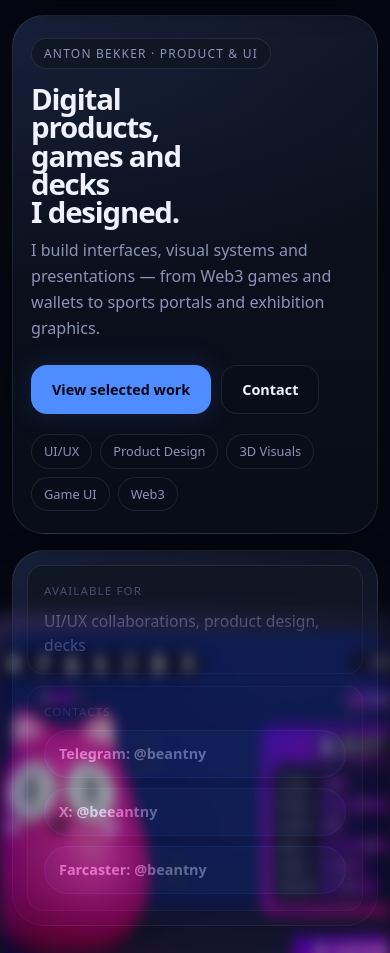
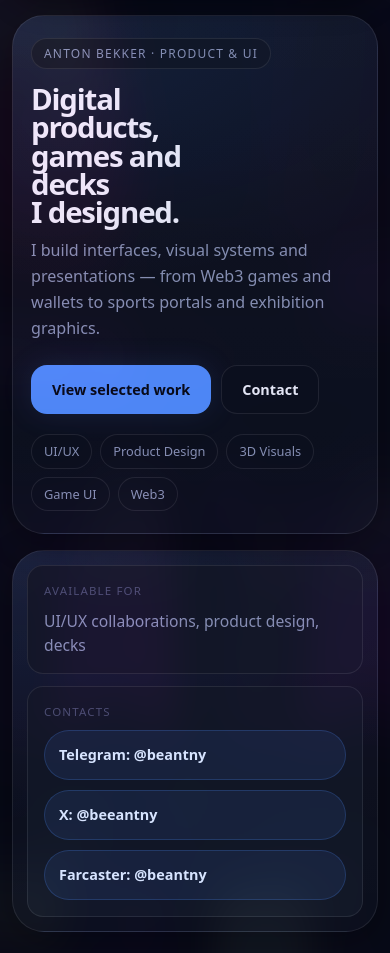
Before and after one commit to beantny/beantny, a plain HTML site: page index.html in a window 390 px wide. Shown: the part 98-1051 px from the top of the page. Drawn offline with Linux system fonts and the light colour scheme; a web font is replaced by a local one.

Commit message:
Update index.html
another mobile version fix

```diff
--- a/index.html
+++ b/index.html
@@ -334,6 +334,8 @@
       max-width: 100%;
       white-space: normal;
       word-break: break-word;
+      opacity: 1;
+      visibility: visible;
     }
 
     .social-chip:hover {
@@ -347,12 +349,16 @@
       display: none;
       margin-top: 16px;
       padding: 14px;
-      overflow: hidden;
+      overflow: visible;
     }
 
     .mobile-contact-grid {
       display: grid;
       gap: 12px;
+    }
+
+    .mobile-contact-grid .mini-card {
+      overflow: visible;
     }
 
     .mobile-contact-text {
@@ -364,18 +370,25 @@
     }
 
     .socials-mobile {
-      display: grid;
+      display: flex;
+      flex-direction: column;
       gap: 10px;
-      margin-top: 0;
       width: 100%;
+      margin-top: 8px;
     }
 
     .socials-mobile .social-chip {
+      display: flex;
       width: 100%;
+      min-height: 50px;
+      padding: 12px 14px;
       justify-content: flex-start;
-      display: flex;
+      align-items: center;
       white-space: normal;
-      min-height: 48px;
+      word-break: break-word;
+      overflow: visible;
+      opacity: 1;
+      visibility: visible;
     }
 
     .section-head {
@@ -875,6 +888,16 @@
 
       .mobile-contact-panel { display: block; }
 
+      .mobile-contact-panel .mini-card:last-child {
+        min-height: auto;
+      }
+
+      .socials-mobile,
+      .socials-mobile .social-chip {
+        position: relative;
+        z-index: 3;
+      }
+
       .scroll-hint { display: none; }
 
       .section-head {
@@ -1071,7 +1094,7 @@
 
         <div class="mini-card">
           <div class="mini-label" data-i18n="mobileContactTitle">Contacts</div>
-          <div class="socials socials-mobile">
+          <div class="socials-mobile">
             <a class="social-chip" href="https://t.me/beantny" target="_blank" rel="noopener noreferrer">Telegram: @beantny</a>
             <a class="social-chip" href="https://x.com/beantny" target="_blank" rel="noopener noreferrer">X: @beeantny</a>
             <a class="social-chip" href="https://farcaster.xyz/beantny" target="_blank" rel="noopener noreferrer">Farcaster: @beantny</a>
@@ -1361,7 +1384,7 @@
   document.getElementById('lightboxNext').addEventListener('click', showNext);
 
   lightbox.addEventListener('click', e => {
-    if (e.target === lightbox) closeLightbox();
+        if (e.target === lightbox) closeLightbox();
   });
 
   document.addEventListener('keydown', e => {
@@ -1445,7 +1468,7 @@
 
       cards.forEach((card, index) => {
         const rect = card.getBoundingClientRect();
-        const anchor = vh * 0.22;
+        const anchor = vh * 0.18;
         const distance = Math.abs(rect.top - anchor);
 
         if (distance < bestDistance) {
@@ -1460,25 +1483,24 @@
         card.classList.remove('mobile-active', 'mobile-next-hint', 'mobile-exit');
 
         const rect = card.getBoundingClientRect();
-        const cardH = Math.max(rect.height, 1);
-
-        const start = vh * 0.18;
-        const end = -cardH * 0.28;
-        const raw = (start - rect.top) / (start - end);
-        const progress = Math.max(0, Math.min(1, raw));
+
+        const exitStart = vh * 0.92;
+        const exitEnd = vh * 0.34;
+        const rawLate = (exitStart - rect.bottom) / (exitStart - exitEnd);
+        const lateProgress = Math.max(0, Math.min(1, rawLate));
 
         if (index < activeIndex) {
-          const exitScale = 1 + progress * 0.18;
-          const exitY = -progress * 36;
-          const exitZ = progress * 180;
-          const exitRotate = -progress * 7;
-          const exitOpacity = 1 - progress * 0.92;
-          const exitBlur = progress * 12;
+          const exitScale = 1.04 + lateProgress * 0.16;
+          const exitY = -lateProgress * 42;
+          const exitZ = lateProgress * 210;
+          const exitRotate = -lateProgress * 7;
+          const exitOpacity = 1 - lateProgress * 0.94;
+          const exitBlur = lateProgress * 14;
 
           card.classList.add('mobile-exit');
           card.style.transform =
             `translate3d(0, ${exitY}px, ${exitZ}px) rotateX(${exitRotate}deg) scale(${exitScale})`;
-          card.style.opacity = String(Math.max(.06, exitOpacity));
+          card.style.opacity = String(Math.max(.05, exitOpacity));
           card.style.filter = `blur(${exitBlur}px)`;
           return;
         }
@@ -1486,12 +1508,12 @@
         if (index === activeIndex) {
           card.classList.add('mobile-active');
 
-          const scale = 1 + progress * 0.12;
-          const y = -progress * 18;
-          const z = progress * 120;
-          const rotate = -progress * 4;
-          const blur = progress * 2.2;
-          const opacity = 1 - progress * 0.08;
+          const scale = 1 + lateProgress * 0.14;
+          const y = -lateProgress * 16;
+          const z = lateProgress * 135;
+          const rotate = -lateProgress * 4;
+          const blur = lateProgress * 2.4;
+          const opacity = 1 - lateProgress * 0.10;
 
           card.style.transform =
             `translate3d(0, ${y}px, ${z}px) rotateX(${rotate}deg) scale(${scale})`;
@@ -1504,15 +1526,16 @@
           card.classList.add('mobile-next-hint');
 
           const prevRect = cards[activeIndex].getBoundingClientRect();
-          const takeover = Math.max(0, Math.min(1, 1 - ((prevRect.bottom - vh * 0.72) / (vh * 0.42))));
-
-          const x = 28 - takeover * 28;
-          const y = 34 - takeover * 34;
-          const z = -140 + takeover * 140;
-          const scale = 0.92 + takeover * 0.08;
-          const rotate = 7 - takeover * 7;
-          const opacity = 0.42 + takeover * 0.58;
-          const blur = 10 - takeover * 10;
+          const takeoverRaw = (vh * 0.88 - prevRect.bottom) / (vh * 0.54);
+          const takeover = Math.max(0, Math.min(1, takeoverRaw));
+
+          const x = 24 - takeover * 24;
+          const y = 36 - takeover * 36;
+          const z = -170 + takeover * 170;
+          const scale = 0.91 + takeover * 0.09;
+          const rotate = 8 - takeover * 8;
+          const opacity = 0.32 + takeover * 0.68;
+          const blur = 12 - takeover * 12;
 
           card.style.transform =
             `translate3d(${x}px, ${y}px, ${z}px) rotateX(${rotate}deg) scale(${scale})`;
@@ -1522,7 +1545,7 @@
         }
 
         card.style.transform = 'translate3d(0, 56px, -220px) rotateX(10deg) scale(.9)';
-        card.style.opacity = '.18';
+        card.style.opacity = '.16';
         card.style.filter = 'blur(12px)';
       });
     };
```
